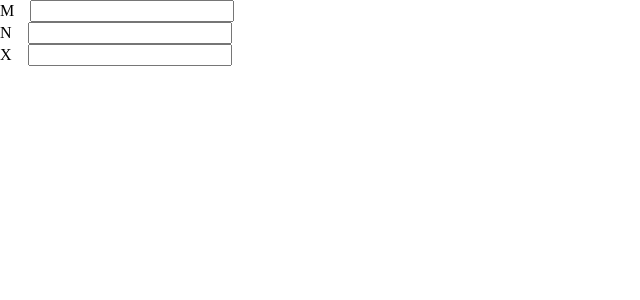
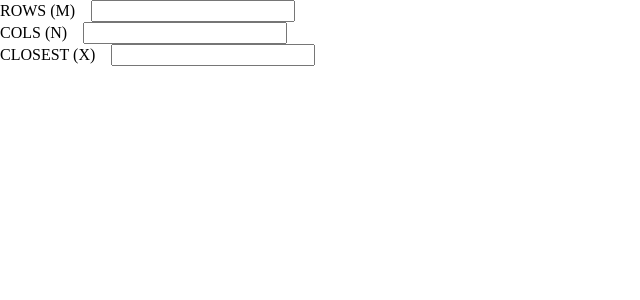
Before and after one commit to MaxKibets/memcrab-test-task, a React app: page / in a window 1280 px wide. Shown: the top 300 px of the page, without its empty margins (0-640 px from the left). Built offline with nearby package versions, Linux system fonts and the light colour scheme.

Commit message:
debounce util

```diff
--- a/src/App.tsx
+++ b/src/App.tsx
@@ -10,8 +10,21 @@ const root = createRoot(document.getElementById("app"));
 
 root.render(
   <TableProvider>
-    <Field label="m" />
-    <Field label="n" />
-    <Field label="x" />
+    <Field
+      label="rows (m)"
+      id="rows"
+      onChange={(value) => console.log(value)}
+    />
+    <Field
+      label="cols (n)"
+      id="cols"
+      onChange={(value) => console.log(value)}
+    />
+    <Field
+      label="closest (x)"
+      id="closest"
+      onChange={(value) => console.log(value)}
+      delay={0}
+    />
   </TableProvider>,
 );
--- a/src/field/Field.tsx
+++ b/src/field/Field.tsx
@@ -1,18 +1,29 @@
 import React, { FC } from "react";
+
+import debounce from "@/utils/debounce";
 
 import * as css from "./field.module.css";
 
 interface FieldProps {
   label: string;
+  id: string;
+  onChange: (value: string) => void;
+  delay?: number;
 }
 
-const Field: FC<FieldProps> = ({ label }) => {
+const Field: FC<FieldProps> = ({ label, id, onChange, delay = 500 }) => {
+  const handleChange = debounce(onChange, delay);
+
   return (
     <div className={css.wrap}>
-      <label htmlFor="input" className={css.label}>
+      <label htmlFor={id} className={css.label}>
         {label}
       </label>
-      <input id="input" type="text" />
+      <input
+        id={id}
+        type="number"
+        onChange={(event) => handleChange(event.target.value)}
+      />
     </div>
   );
 };
--- /dev/null
+++ b/utils/debounce.ts
@@ -0,0 +1,18 @@
+type DebounceCallback<T> = (...args: T[]) => void;
+
+const debounce = <T>(
+  callback: DebounceCallback<T>,
+  delay: number,
+): DebounceCallback<T> => {
+  if (delay <= 0) return callback;
+
+  let timeoutId: NodeJS.Timeout;
+
+  return (...args) => {
+    if (timeoutId) clearTimeout(timeoutId);
+
+    timeoutId = setTimeout(() => callback(...args), delay);
+  };
+};
+
+export default debounce;
```
